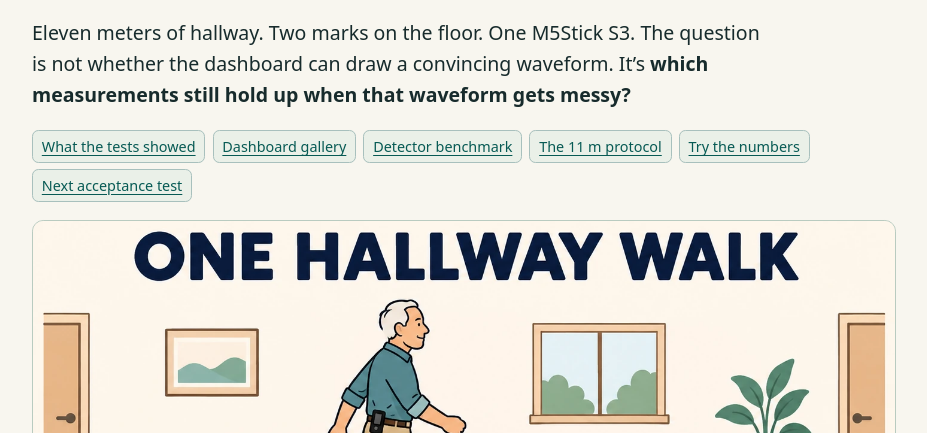
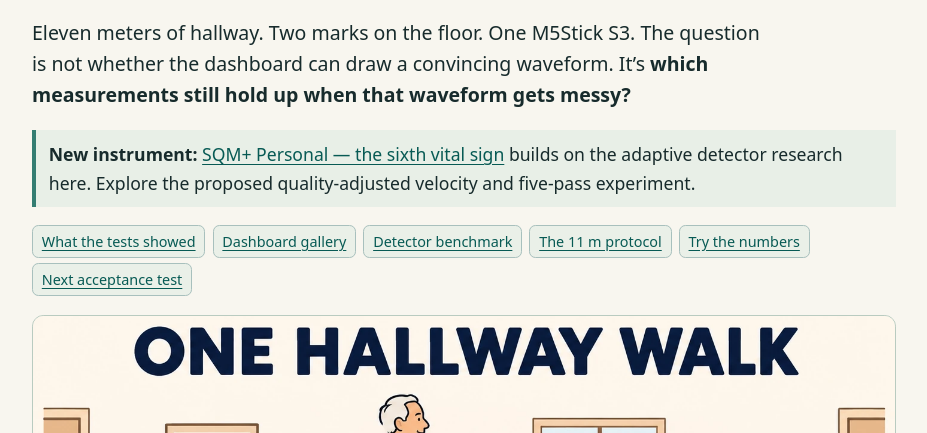
Before and after one commit to RandoSY/project-atlas, a plain HTML site: page web/atlas/sqm-plus/index.html in a window 1280 px wide. Shown: the part 367-800 px from the top of the page, without its empty margins (176-1103 px from the left). Drawn offline with Linux system fonts and the light colour scheme.

Commit message:
Link Hallway Observatory to SQM+ Personal successor

```diff
--- a/web/atlas/sqm-plus/index.html
+++ b/web/atlas/sqm-plus/index.html
@@ -17,6 +17,7 @@
 <h1>SQM+ Hallway Observatory</h1>
 <p>A known distance, an independent clock, and a wearable under test.</p>
 <p class="sq-lead">Eleven meters of hallway. Two marks on the floor. One M5Stick S3. The question is not whether the dashboard can draw a convincing waveform. It’s <strong>which measurements still hold up when that waveform gets messy?</strong></p>
+<p class="sq-note"><strong>New instrument:</strong> <a href="../sqm-personal/">SQM+ Personal — the sixth vital sign</a> builds on the adaptive detector research here. Explore the proposed quality-adjusted velocity and five-pass experiment.</p>
 <nav class="sq-jump" aria-label="SQM+ exhibit sections">
   <a href="#findings">What the tests showed</a><a href="#dashboard">Dashboard gallery</a><a href="#benchmark">Detector benchmark</a><a href="#protocol">The 11 m protocol</a><a href="#test">Try the numbers</a><a href="#evidence">Next acceptance test</a>
 </nav>
```
